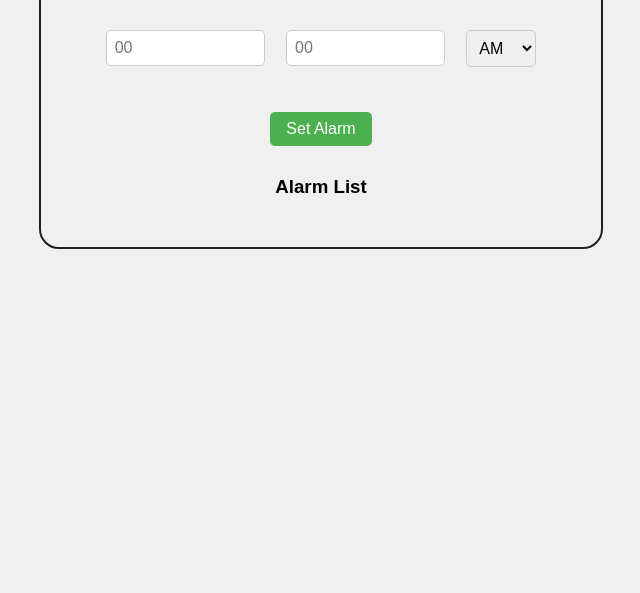
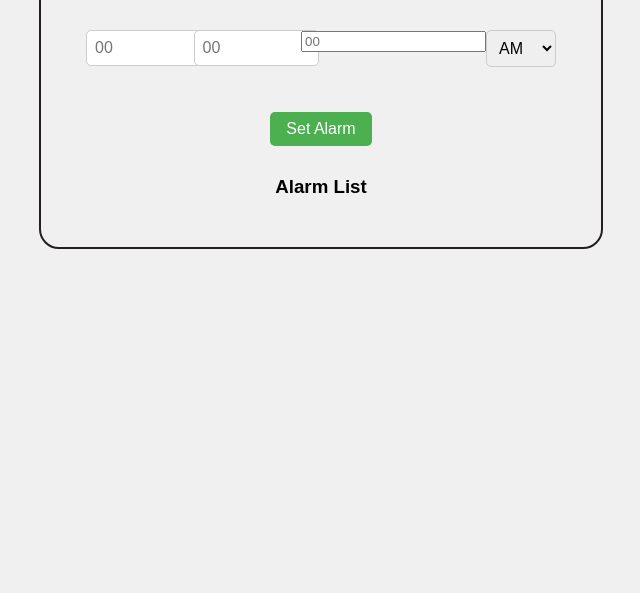
Before and after one commit to amanpreet116/alarm-clock, a plain HTML site: page index.html in a window 1280 px wide. Shown: the part 207-800 px from the top of the page, without its empty margins (319-959 px from the left). Drawn offline with Linux system fonts and the light colour scheme.

Commit message:
Update index.html

```diff
--- a/index.html
+++ b/index.html
@@ -13,11 +13,15 @@
         <div class="set-alarm">
             <div class="alarm-time">
                 <div class="hour-box">
-                    <input type="number" id="hour" min="1" max="12" placeholder="00">
+                    <input type="text" id="hour" maxlength="2" placeholder="00">
                 </div>
                 <div class="minute-box">
-                    <input type="number" id="minute" min="0" max="59" placeholder="00">
+                    <input type="text" id="minute" maxlength="2" placeholder="00">
                 </div>
+                <div class="second-box">
+                    <input type="text" id="second" maxlength="2" placeholder="00">
+                </div>
+
                 <div class="ampm-box">
                     <select id="ampm">
                         <option value="AM">AM</option>
```
